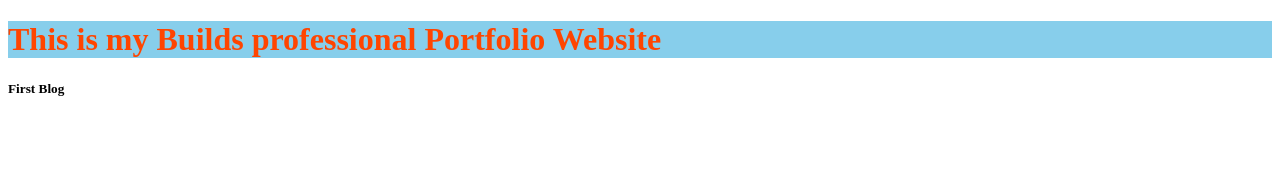
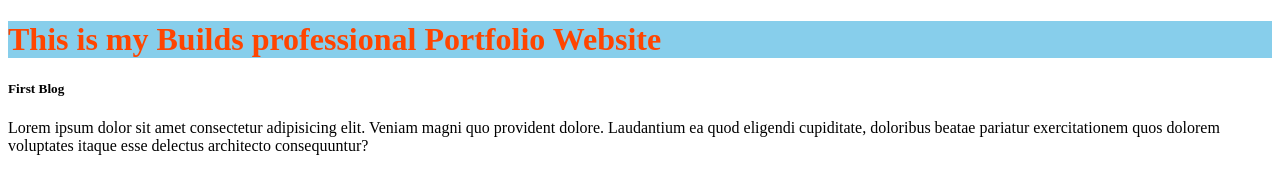
Before and after one commit to Atikhasan143/Module-04-Portfolio-website, a plain HTML site: page index.html in a window 1280 px wide. Drawn offline with Linux system fonts and the light colour scheme.

Commit message:
paragraph added

```diff
--- a/index.html
+++ b/index.html
@@ -12,7 +12,7 @@
     <div>
         <h1>This is my Builds professional Portfolio Website</h1>
         <h5>First Blog</h5>
-
+        <p>Lorem ipsum dolor sit amet consectetur adipisicing elit. Veniam magni quo provident dolore. Laudantium ea quod eligendi cupiditate, doloribus beatae pariatur exercitationem quos dolorem voluptates itaque esse delectus architecto consequuntur?</p>
     </div>
 </body>
 </html>
```
